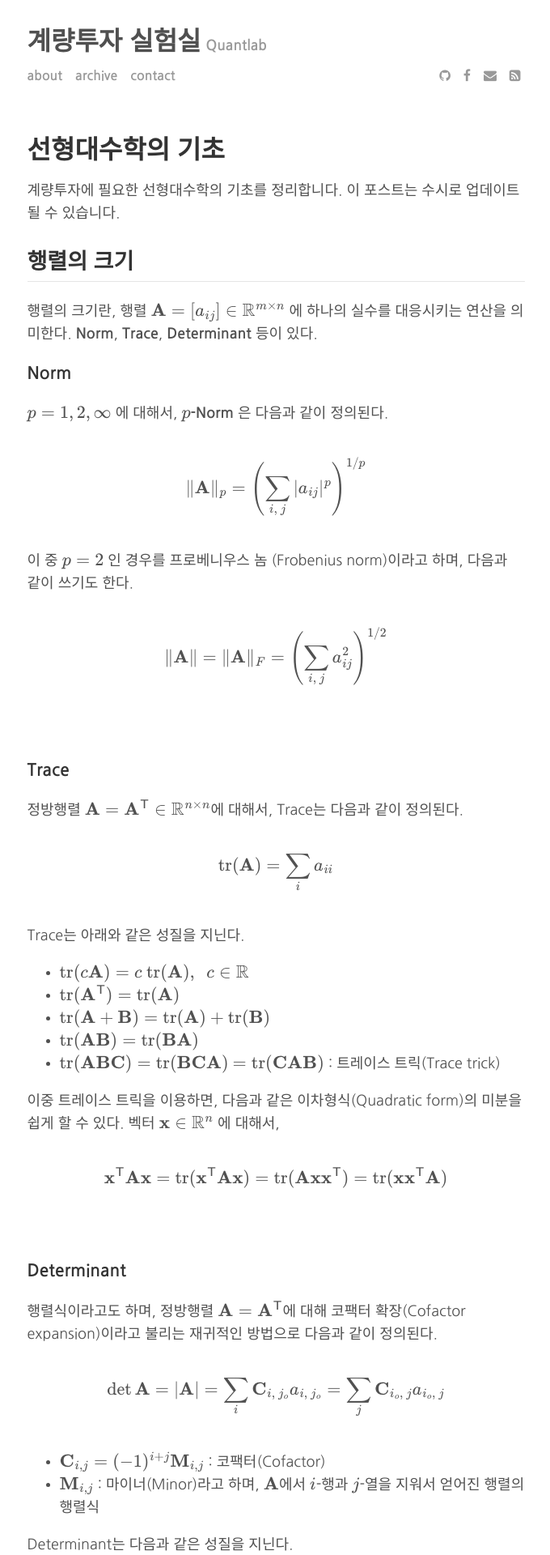
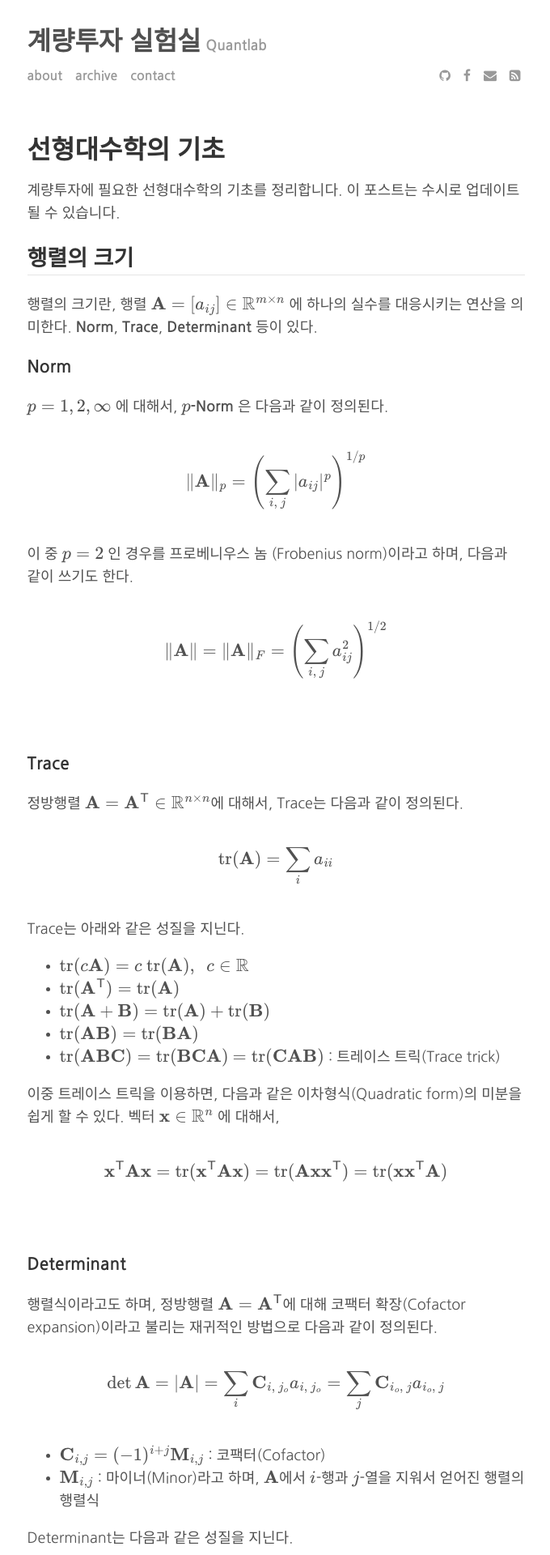
Before and after one commit to gem763/gem763.github.io, a Jekyll site: the page built from _posts/2017-08-23-linear-algebra-basic.md, in a window 1280 px wide. Shown: the top 1920 px of the page at 81% size, without its empty margins (299-979 px from the left). Built offline with Jekyll 4.4.1, drawn with Linux system fonts in a browser that asks for light colours; formulas are drawn with MathJax 3; comment, search, counter and statistics services are not loaded.

Commit message:
Update main.css

```diff
--- a/assets/css/main.css
+++ b/assets/css/main.css
@@ -45,7 +45,7 @@ h1 a {
 }
 
 h2{
-  line-height: 3rem;
+  line-height: 2.5rem;
   border-bottom: 1px solid rgba(0, 0, 0, 0.1);
 }
 
```
